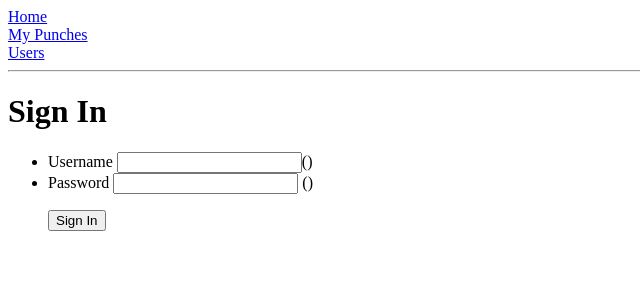
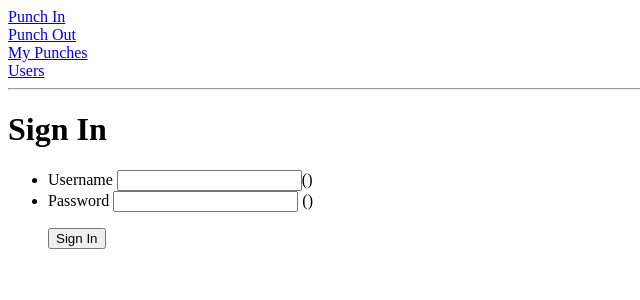
Before and after one commit to mikejarrett/company-time-clock, a Flask app: page / in a window 1280 px wide. Shown: the top 300 px of the page, without its empty margins (0-640 px from the left). Run offline with Flask 2, Linux system fonts and the light colour scheme.

Commit message:
Split templates to allow for easier updating

```diff
--- a/timeclock/webapp/templates/base.html
+++ b/timeclock/webapp/templates/base.html
@@ -7,18 +7,9 @@
     {% endif %}
   </head>
   <body>
-  <div><a href="/punches">Home</a></div>
-  <div><a href="/punches">My Punches</a></div>
-  <div><a href="/users">Users</a></div>
+      {% include "top-nav.html" %}
     <hr>
-  {% with messages = get_flashed_messages() %}
-  {% if messages %}
-  <ul>
-      {% for message in messages %}
-      <li>{{ message  }} </li>
-      {% endfor %}
-  </ul>
-  {% endif %} {% endwith %}
+    {% include "messages.html" %}
     {% block content %}{% endblock %}
   </body>
 </html>
--- /dev/null
+++ b/timeclock/webapp/templates/messages.html
@@ -0,0 +1,8 @@
+{% with messages = get_flashed_messages() %}
+    {% if messages %}
+    <ul>
+        {% for message in messages %}
+        <li>{{ message  }} </li>
+        {% endfor %}
+    </ul>
+{% endif %} {% endwith %}
--- /dev/null
+++ b/timeclock/webapp/templates/top-nav.html
@@ -0,0 +1,9 @@
+<div><a href="/punch-in">Punch In</a></div>
+<div><a href="/punch-out">Punch Out</a></div>
+<div><a href="/punches">My Punches</a></div>
+<div><a href="/users">Users</a></div>
+{% if current_punch %}
+    <div>Current Punch:
+        <span>{{ current_punch.description }} {{ current_punch.start_time }} -- <a href='/punch-out'>Punch Out</a></span>
+    </div>
+{% endif %}
```
Also changed, not shown: timeclock/webapp/templates/user-edit.html (added, +14 -0 lines). Lines whose indentation alone changed are shown as unchanged.
